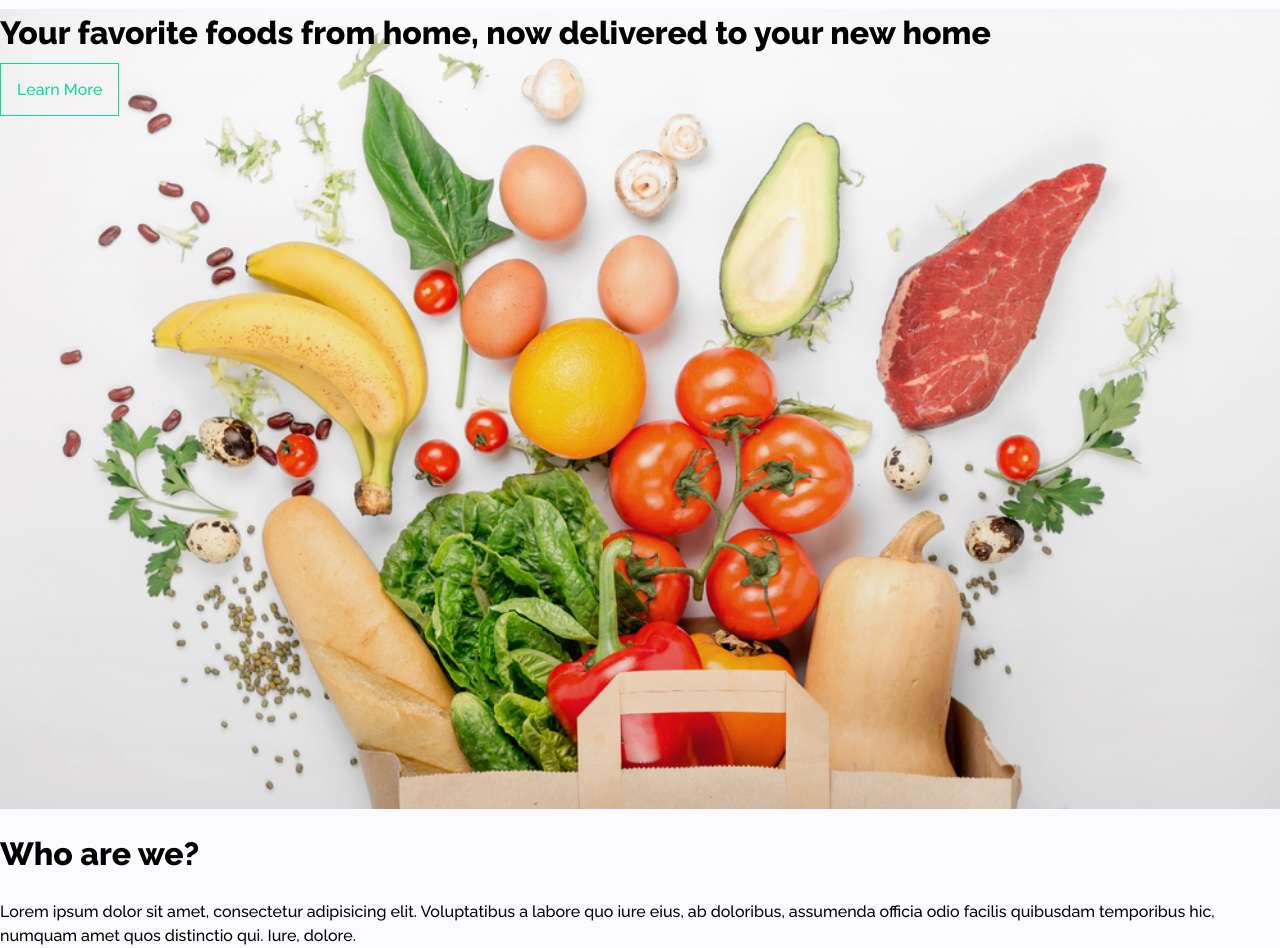
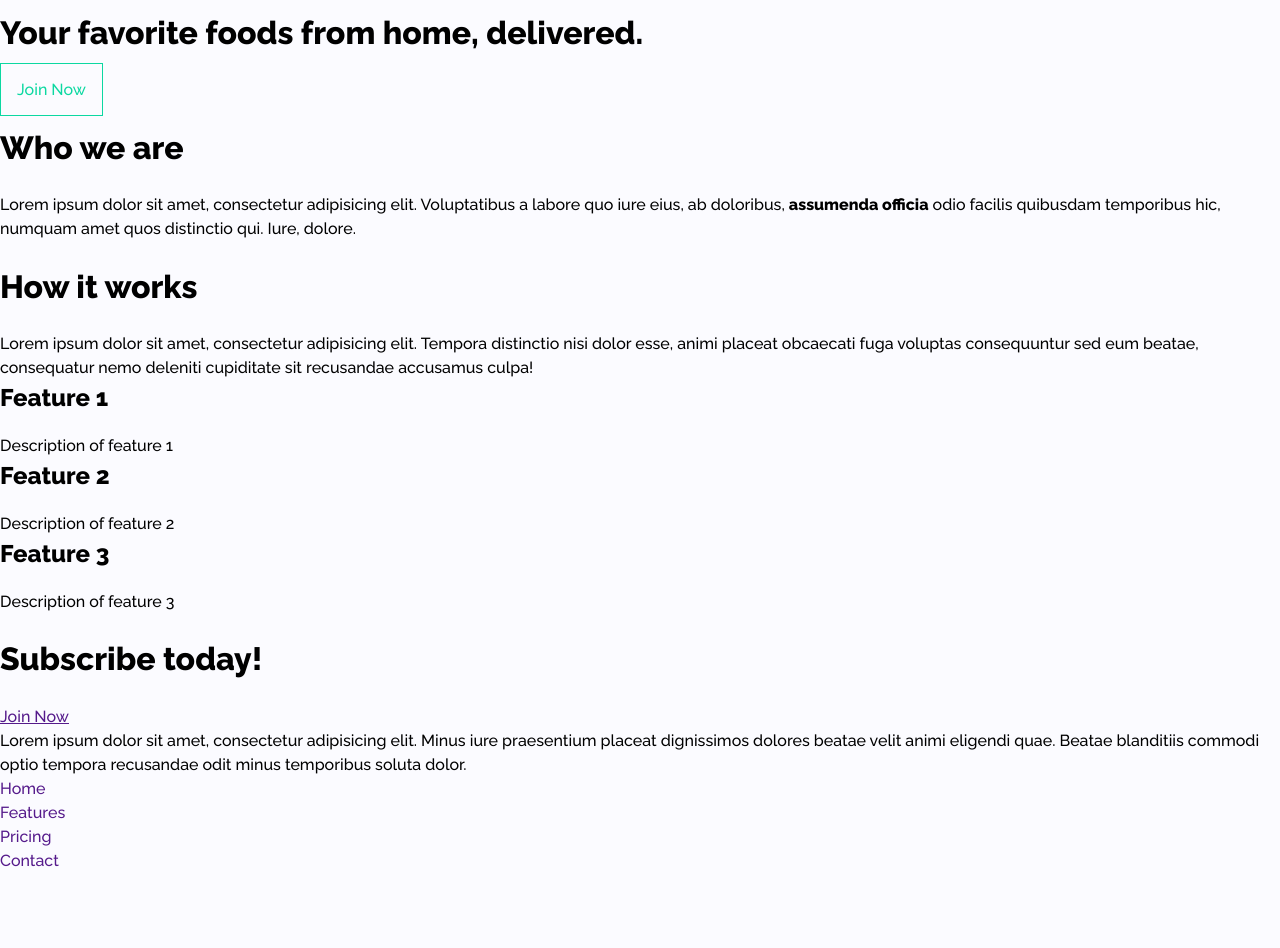
Before and after one commit to Albertico88/responsive-naqui, a website: page src/index.html in a window 1280 px wide. Shown: the part 200-1148 px from the top of the page. After the commit the page ends 1073 px from the top, so only its background shows below. Drawn offline with Linux system fonts and the light colour scheme.

Commit message:
html markup completed

```diff
--- a/src/index.html
+++ b/src/index.html
@@ -10,7 +10,7 @@
 
 <body>
 
-<!-- ======== HEADER ======== -->
+<!-- ======== HEADER and HERO ======== -->
 <header>
   <img src="assets/logo.svg" alt="logo" class="logo">
 
@@ -26,34 +26,91 @@
 </header>
 
 
+<section class="home-hero">
 
-<!--========== HERO =========== -->
-<section class="home-hero">
   <h1 class="title">Your favorite foods from home,
-    <span>now delivered to your new home</span>
+    <span>delivered.</span>
   </h1>
 
-  <a href="" class="btn btn--transparent">Learn More</a>
+  <a href="" class="btn btn--transparent">Join Now</a>
+
 </section>
 
 
-<!-- Card -->
+<!-- ==== Card ===== -->
 <section class="home-about">
-  <h1>Who are we?</h1>
-  <p>Lorem ipsum dolor sit amet, consectetur adipisicing elit. Voluptatibus a labore quo iure eius, ab doloribus, assumenda officia odio facilis quibusdam temporibus hic, numquam amet quos distinctio qui. Iure, dolore.</p>
+
+  <div class="home-about-textbox">
+    <h1>Who we are</h1>
+    <p>Lorem ipsum dolor sit amet, consectetur adipisicing elit. Voluptatibus a labore quo iure eius, ab doloribus, <strong>assumenda officia</strong> odio facilis quibusdam temporibus hic, numquam amet quos distinctio qui. Iure, dolore.</p>
+  </div>
+
+  <div class="home-about-description">
+    <h1>How it works</h1>
+    <p>Lorem ipsum dolor sit amet, consectetur adipisicing elit. Tempora distinctio nisi dolor esse, animi placeat obcaecati fuga voluptas consequuntur sed eum beatae, consequatur nemo deleniti cupiditate sit recusandae accusamus culpa!</p>
+  </div>
+
 </section>
 
 
-<!--========== CTA =========== -->
-<section>
+<!--========== FEATURES =========== -->
+<section class="features-points">
+
+  <div class="features-point">
+    <!-- <img src="" alt=""> -->
+    <h2>Feature 1</h2>
+    <p>Description of feature 1</p>
+  </div>
+
+  <div class="features-point">
+    <!-- <img src="" alt=""> -->
+    <h2>Feature 2</h2>
+    <p>Description of feature 2</p>
+  </div>
+
+  <div class="features-point">
+    <!-- <img src="" alt=""> -->
+    <h2>Feature 3</h2>
+    <p>Description of feature 3</p>
+  </div>
+
+</section>
 
 
+<!-- ======== PROMO images & btn ========= -->
+<section class="promo">
+  <h1>Subscribe today!</h1>
+  <a href="" class="btn btn--transparent">Join Now</a>
+
+  <div class="grid">
+
+    <div class="img-box">
+      <!-- <img src="" alt=""> -->
+    </div>
+
+    <div class="img-box">
+      <!-- <img src="" alt=""> -->
+    </div>
+
+  </div>
 </section>
 
 
 <!--========== FOOTER =========== -->
 <footer>
 
+  <div class="col-3">
+    <p>Lorem ipsum dolor sit amet, consectetur adipisicing elit. Minus iure praesentium placeat dignissimos dolores beatae velit animi eligendi quae. Beatae blanditiis commodi optio tempora recusandae odit minus temporibus soluta dolor.</p>
+  </div>
+
+  <div class="col-3">
+    <ul class="footer unstyled-list">
+      <li><a href="">Home</a></li>
+      <li><a href="">Features</a></li>
+      <li><a href="">Pricing</a></li>
+      <li><a href="">Contact</a></li>
+    </ul>
+  </div>
 
 </footer>
 
--- a/src/scss/layouts/_hero.scss
+++ b/src/scss/layouts/_hero.scss
@@ -1,9 +1,8 @@
 .home-hero {
-  background: linear-gradient(rgba(0, 0, 0, 0.01), rgba(0, 0, 0, .09)), url("../assets/hero.jpg");
+
   background-repeat: no-repeat;
   background-position: center;
   background-size: cover;
-  height: 100vh;
 
   .btn--transparent {
     text-decoration: none;
```
Also changed, not shown: src/css/main.css.
